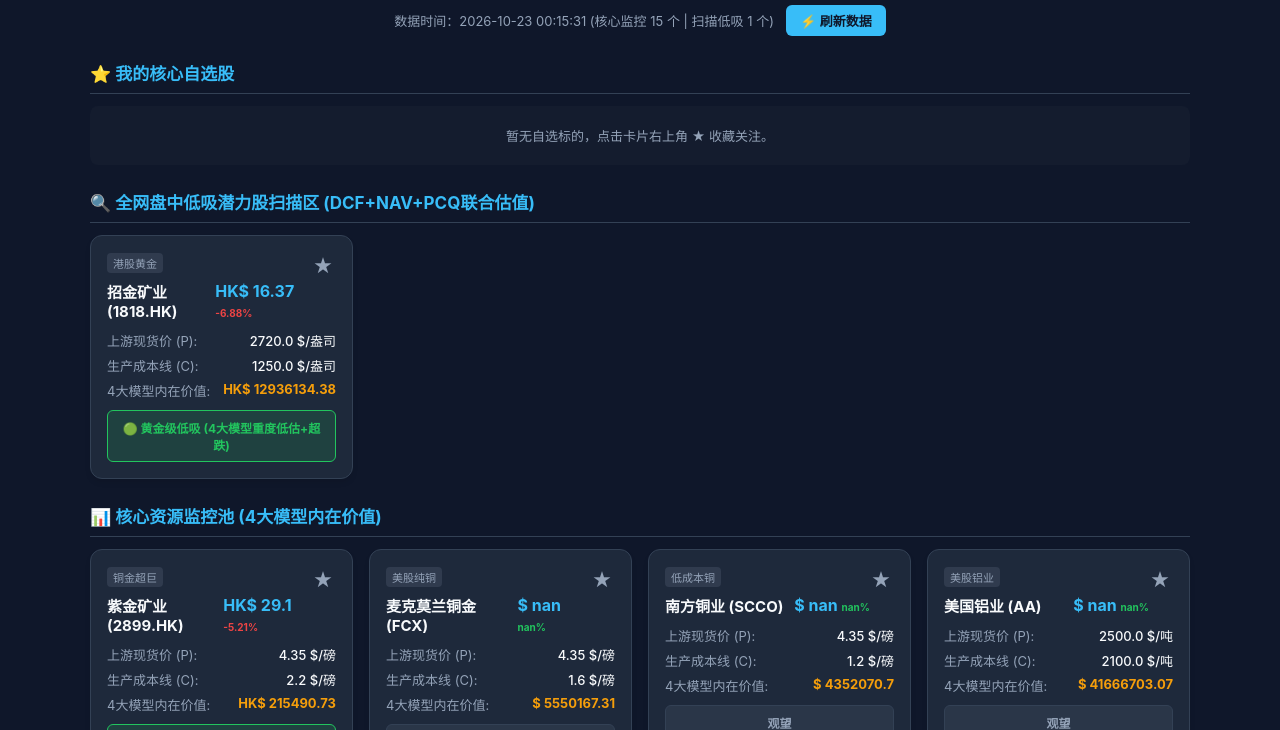
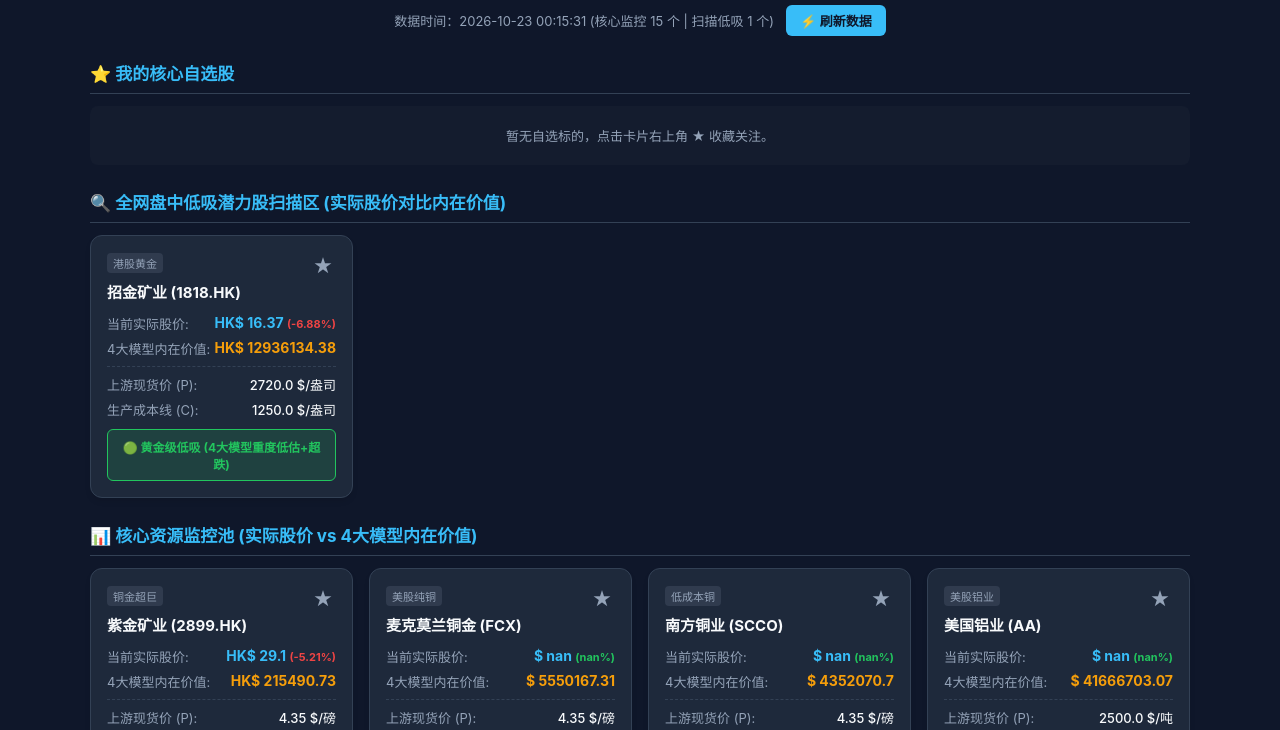
Before and after one commit to zhuchikho-oss/energy-cycle-tracker, a plain HTML site: page index.html in a window 1280 px wide. Shown: the part 66-796 px from the top of the page. Drawn offline with Linux system fonts and the light colour scheme.

Commit message:
Explicitly display actual stock price on card layout

```diff
--- a/index.html
+++ b/index.html
@@ -21,12 +21,12 @@
     .category-tag { font-size: 11px; background: rgba(148,163,184,0.15); color: var(--text-sub); padding: 2px 6px; border-radius: 4px; display: inline-block; margin-bottom: 8px; }
     .star-btn { position: absolute; top: 14px; right: 14px; background: none; border: none; color: var(--text-sub); cursor: pointer; font-size: 18px; }
     .star-btn.starred { color: var(--star); }
-    .stock-header { display: flex; justify-content: space-between; align-items: center; margin-bottom: 10px; padding-right: 24px; }
+    .stock-header { display: flex; justify-content: space-between; align-items: center; margin-bottom: 12px; padding-right: 24px; }
     .stock-name { font-weight: bold; font-size: 15px; }
-    .stock-price { font-size: 16px; font-weight: bold; color: var(--accent); }
     .info-row { display: flex; justify-content: space-between; font-size: 13px; margin-bottom: 6px; color: var(--text-sub); }
     .info-val { color: var(--text); font-weight: 500; }
-    .highlight-val { color: #f59e0b; font-weight: bold; }
+    .actual-price { color: var(--accent); font-weight: bold; font-size: 14px; }
+    .highlight-val { color: #f59e0b; font-weight: bold; font-size: 14px; }
     .badge { padding: 8px; border-radius: 6px; font-weight: bold; font-size: 12px; text-align: center; margin-top: 10px; }
     .green { background: rgba(34,197,94,0.15); color: var(--green); border: 1px solid var(--green); }
     .red { background: rgba(239,68,68,0.15); color: var(--red); border: 1px solid var(--red); }
@@ -48,11 +48,11 @@
     <div class="grid" id="favorites-container"></div>
 
     <!-- 低吸发现区 -->
-    <div class="section-title">🔍 全网盘中低吸潜力股扫描区 (DCF+NAV+PCQ联合估值)</div>
+    <div class="section-title">🔍 全网盘中低吸潜力股扫描区 (实际股价对比内在价值)</div>
     <div class="grid" id="discovered-container"></div>
 
     <!-- 核心监控区 -->
-    <div class="section-title">📊 核心资源监控池 (4大模型内在价值)</div>
+    <div class="section-title">📊 核心资源监控池 (实际股价 vs 4大模型内在价值)</div>
     <div class="grid" id="cards-container"></div>
   </div>
 
@@ -81,8 +81,16 @@
           <span class="category-tag">${item.category}</span>
           <div class="stock-header">
             <span class="stock-name">${item.stock_name} (${item.ticker})</span>
-            <span class="stock-price">${item.stock_price} <small style="font-size:10px; color:${item.change_pct.includes('-')?'#ef4444':'#22c55e'}">${item.change_pct}</small></span>
           </div>
+          <div class="info-row">
+            <span>当前实际股价:</span>
+            <span class="actual-price">${item.stock_price} <small style="font-size:11px; color:${item.change_pct.includes('-')?'#ef4444':'#22c55e'}">(${item.change_pct})</small></span>
+          </div>
+          <div class="info-row">
+            <span>4大模型内在价值:</span>
+            <span class="highlight-val">${item.implied_price}</span>
+          </div>
+          <div style="border-top: 1px dashed var(--border); margin: 8px 0;"></div>
           <div class="info-row">
             <span>上游现货价 (P):</span>
             <span class="info-val">${item.commodity_price}</span>
@@ -90,10 +98,6 @@
           <div class="info-row">
             <span>生产成本线 (C):</span>
             <span class="info-val">${item.cost_line}</span>
-          </div>
-          <div class="info-row">
-            <span>4大模型内在价值:</span>
-            <span class="highlight-val">${item.implied_price}</span>
           </div>
           <div class="badge ${signalClass}">${item.signal}</div>
         </div>
```
